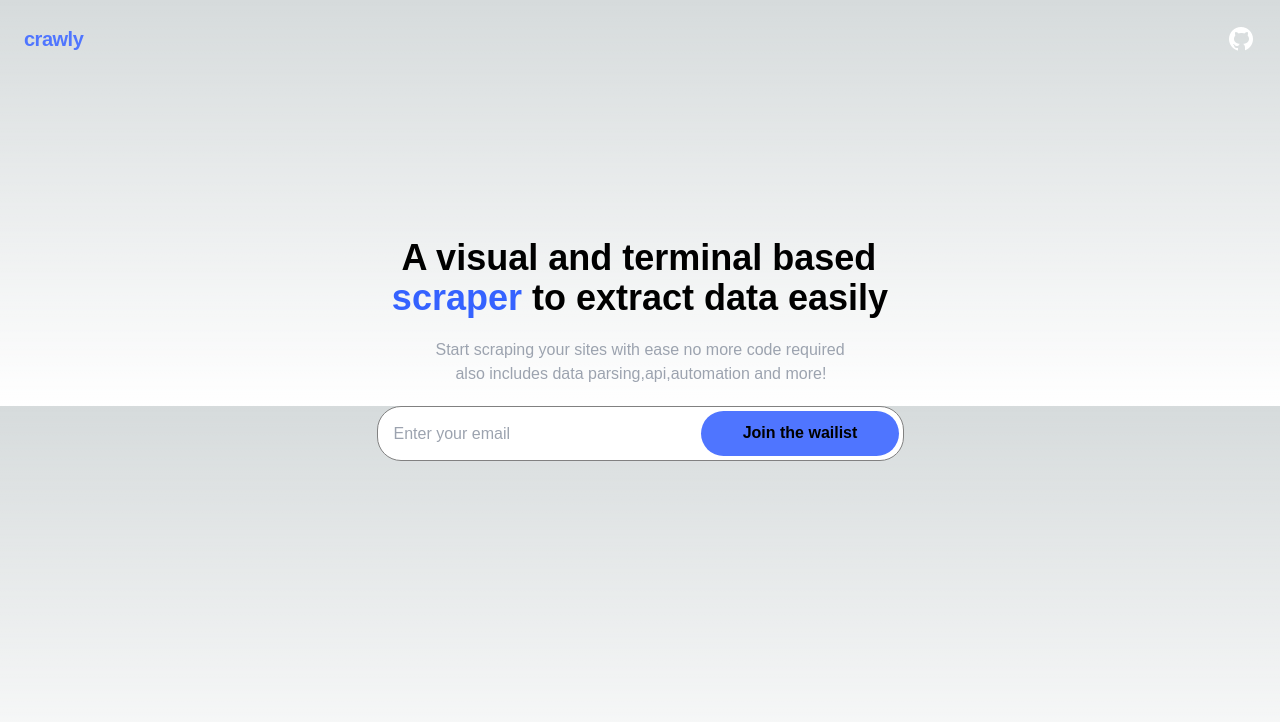
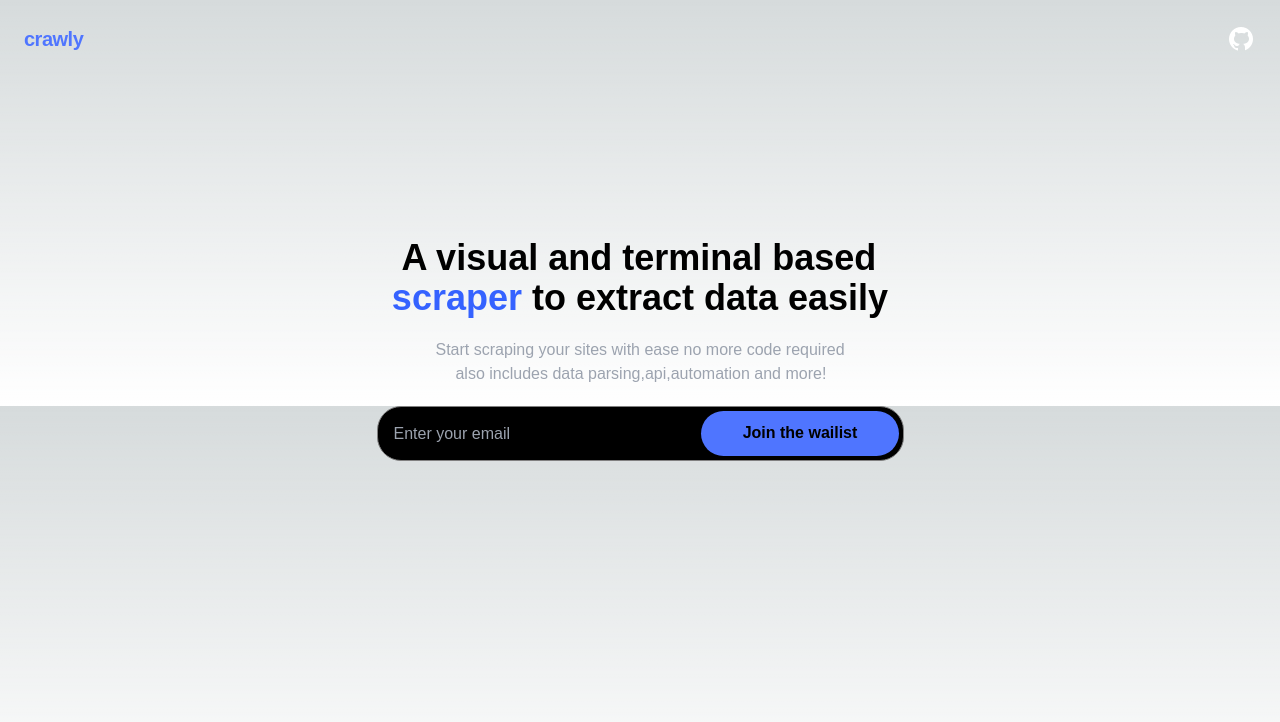
Before and after one commit to sup-Udh/Scraper-io, a Next.js app: page / in a window 1280 px wide. Shown: the top 722 px of the page. Built offline with nearby package versions, Linux system fonts and the light colour scheme.

Commit message:
More fix more fix

```diff
--- a/pages/index.tsx
+++ b/pages/index.tsx
@@ -111,7 +111,7 @@ export default function Home() {
       <div className='flex justify-center mt-[1.25rem]'>
 
       <input type="text" placeholder="Enter your email" value={email} onChange={(e) => setEmail(e.target.value)}
-     className='sm:  absolute h-[55px] w-[527px] border border-[#818181] rounded-3xl pl-4 ' />
+     className='bg-black absolute h-[55px] w-[527px] border border-[#818181] rounded-3xl pl-4 ' />
      <div className='absolute ml-[20rem] mt-[0.3rem] font-bold'>
      <button onClick={sub}className='  h-[45px] w-[198px] bg-[#4F75FF] rounded-3xl text-black font-bold'>Join the wailist</button>
 
```
